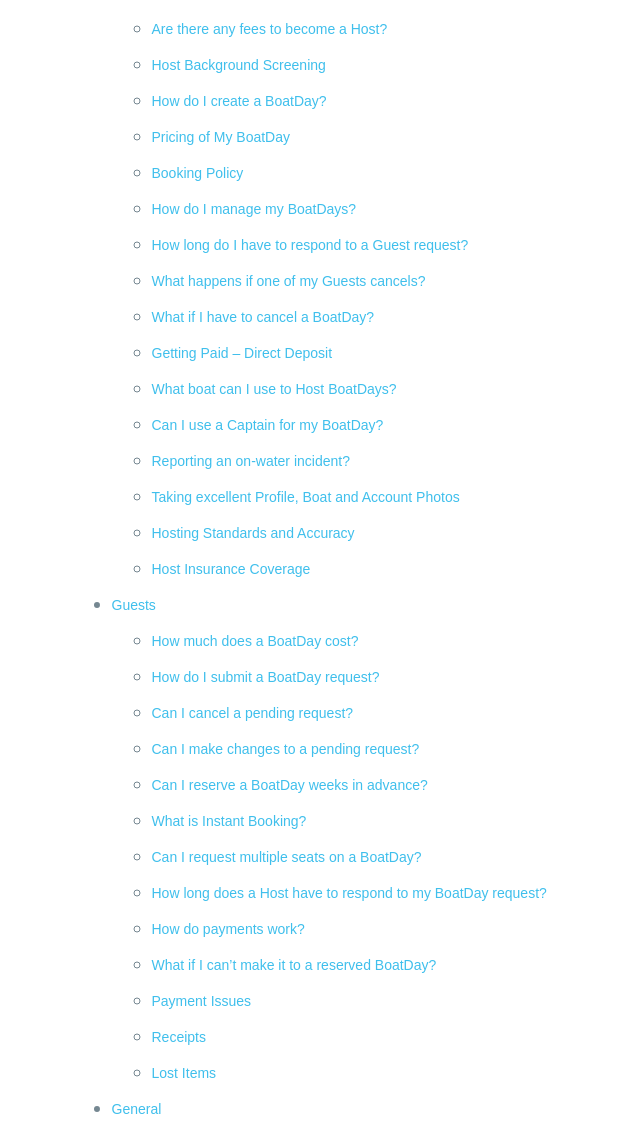
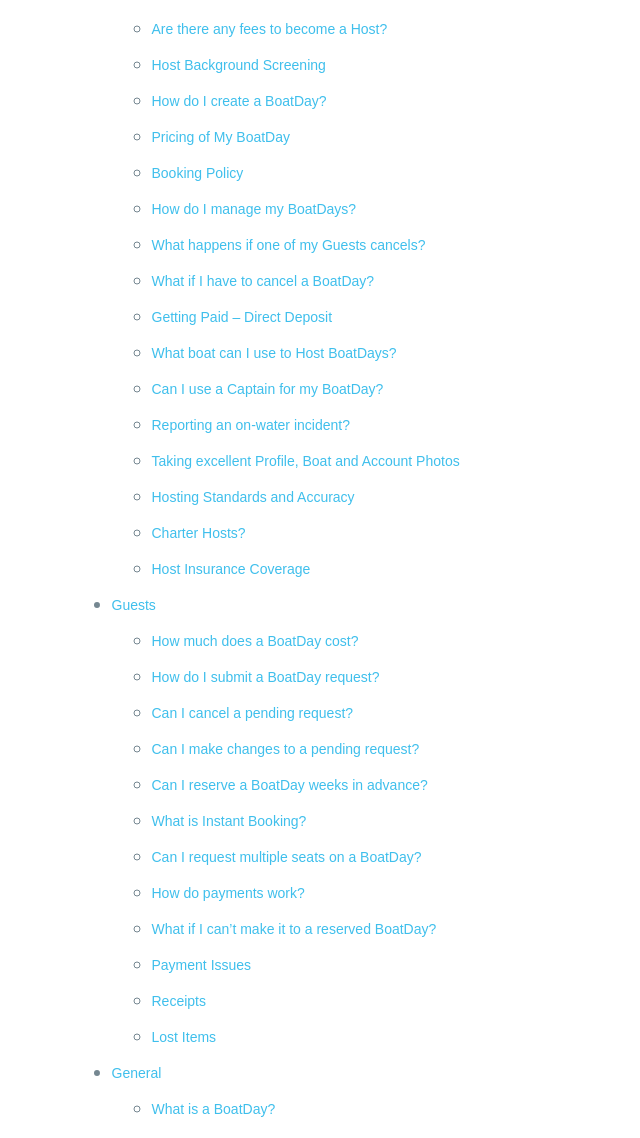
Before and after one commit to daniel-costa/boat-day-web, a PHP site: page /faq in a window 1280 px wide. Shown: the part 846-1984 px from the top of the page, without its empty margins (156-796 px from the left). Run offline with PHP 8.4, Linux system fonts and the light colour scheme; some libraries are stand-ins or nearby versions.

Commit message:
FAQ updated

```diff
--- a/www/faq.php
+++ b/www/faq.php
@@ -64,15 +64,16 @@
 							<li><a href="#hosts-5">Pricing of My BoatDay</a></li>
 							<li><a href="#hosts-6">Booking Policy</a></li>
 							<li><a href="#hosts-7">How do I manage my BoatDays?</a></li>
-							<li><a href="#hosts-8">How long do I have to respond to a Guest request?</a></li>
-							<li><a href="#hosts-9">What happens if one of my Guests cancels?</a></li>
-							<li><a href="#hosts-10">What if I have to cancel a BoatDay?</a></li>
-							<li><a href="#hosts-11">Getting Paid – Direct Deposit</a></li>
-							<li><a href="#hosts-12">What boat can I use to Host BoatDays?</a></li>
-							<li><a href="#hosts-13">Can I use a Captain for my BoatDay?</a></li>
-							<li><a href="#hosts-14">Reporting an on-water incident?</a></li>
-							<li><a href="#hosts-15">Taking excellent Profile, Boat and Account Photos</a></li>
-							<li><a href="#hosts-16">Hosting Standards and Accuracy</a></li>
+							<!-- <li><a href="#hosts-8">How long do I have to respond to a Guest request?</a></li> -->
+							<li><a href="#hosts-8">What happens if one of my Guests cancels?</a></li>
+							<li><a href="#hosts-9">What if I have to cancel a BoatDay?</a></li>
+							<li><a href="#hosts-10">Getting Paid – Direct Deposit</a></li>
+							<li><a href="#hosts-11">What boat can I use to Host BoatDays?</a></li>
+							<li><a href="#hosts-12">Can I use a Captain for my BoatDay?</a></li>
+							<li><a href="#hosts-13">Reporting an on-water incident?</a></li>
+							<li><a href="#hosts-14">Taking excellent Profile, Boat and Account Photos</a></li>
+							<li><a href="#hosts-15">Hosting Standards and Accuracy</a></li>
+							<li><a href="#hosts-16">Charter Hosts?</a></li>
 							<li><a href="#hosts-17">Host Insurance Coverage</a></li>
 						</ul>
 						<li><a href="#guests">Guests</a></li>
@@ -84,12 +85,12 @@
 							<li><a href="#guests-5">Can I reserve a BoatDay weeks in advance?</a></li>
 							<li><a href="#guests-6">What is Instant Booking?</a></li>
 							<li><a href="#guests-7">Can I request multiple seats on a BoatDay?</a></li>
-							<li><a href="#guests-8">How long does a Host have to respond to my BoatDay request?</a></li>
-							<li><a href="#guests-9">How do payments work?</a></li>
-							<li><a href="#guests-10">What if I can’t make it to a reserved BoatDay?</a></li>
-							<li><a href="#guests-11">Payment Issues</a></li>
-							<li><a href="#guests-12">Receipts</a></li>
-							<li><a href="#guests-13">Lost Items</a></li>
+							<!-- <li><a href="#guests-8">How long does a Host have to respond to my BoatDay request?</a></li> -->
+							<li><a href="#guests-8">How do payments work?</a></li>
+							<li><a href="#guests-9">What if I can’t make it to a reserved BoatDay?</a></li>
+							<li><a href="#guests-10">Payment Issues</a></li>
+							<li><a href="#guests-11">Receipts</a></li>
+							<li><a href="#guests-12">Lost Items</a></li>
 						</ul>
 						<li><a href="#general">General</a></li>
 						<ul>
@@ -233,7 +234,7 @@
 							<ul>
 								<li><u>Manual Book</u>: You want to review each individual seat request for your BoatDay and confirm or deny Guest’s manually.  When selecting this option, don’t forget to respond to requests <a href="#response">before they expire</a>.</li>
 								<li><u>Instant Book</u>: Automatically accept all Guest requests to join your BoatDay.  <a href="#instant">Instant Book</a> is a great option if you’re simply looking to fill your BoatDay calendar, and is great for Guests looking for instant or last minute confirmations.</li>
-								<li><u>Trusted Book</u>: It’s instant book for preferred Guests. Automatically accept bookings from previous Guests aboard your BoatDay, or from Guests above a 4 star rating.</li>
+								<li><u>Trusted Book</u>: : (coming soon) It’s instant book for preferred Guests. Automatically accept bookings from previous Guests aboard your BoatDay, or from Guests above a 4 star rating.</li>
 							</ul>
 							<div class="back-to-top">
 								<a href="#list-faq">back <span class="glyphicon glyphicon-chevron-up"></span></a>
@@ -247,7 +248,7 @@
 								<a href="#list-faq">back <span class="glyphicon glyphicon-chevron-up"></span></a>
 							</div>
 						</div>
-						<div id="hosts-8" class="sub-cat">
+						<!-- <div id="hosts-8" class="sub-cat">
 							<h2 id="response">How long do I have to respond to a Guest request?</h2>
 							<p>You have 24 hours to respond to a Guest’s seat request before it expires, by clicking the Accept or Decline button. Guests appreciate a prompt response, even if you cannot host them.</p>
 							<p>If you do not accept or decline a request within the allotted time, it will expire and your placement in search results and Host star rating may be negatively impacted. Expired requests cannot be reactivated.</p>
@@ -256,8 +257,8 @@
 							<div class="back-to-top">
 								<a href="#list-faq">back <span class="glyphicon glyphicon-chevron-up"></span></a>
 							</div>
-						</div>
-						<div id="hosts-9" class="sub-cat">
+						</div> -->
+						<div id="hosts-8" class="sub-cat">
 							<h2 id="cancellationPolicy">What happens if one of my Guests cancels?</h2>
 							<p>BoatDay allows Hosts to choose among three standardized cancellation policies (Flexible, Moderate, and Strict) that we will enforce to protect against Guest cancellations.  You will be able set the cancellation policy for each BoatDay from the “Create a BoatDay” screen accessible from your Host Dashboard.</p>
 							<ul>
@@ -270,7 +271,7 @@
 								<a href="#list-faq">back <span class="glyphicon glyphicon-chevron-up"></span></a>
 							</div>
 						</div>
-						<div id="hosts-10" class="sub-cat">
+						<div id="hosts-9" class="sub-cat">
 							<h2>What if I have to cancel a BoatDay?</h2>
 							<p>If you need to cancel a BoatDay for which there are confirmed Guests, it’s important to do so as soon as possible. To cancel, go to “My BoatDays” from your Host Dashboard, find the BoatDay you need to cancel, and click.</p>
 							<p>Canceling a Guest's reservation, or an entire BoatDay, can have serious implications on their experience, so, penalties will be applied for any cancellation that isn't due to an extenuating circumstance.</p>
@@ -284,7 +285,7 @@
 								<a href="#list-faq">back <span class="glyphicon glyphicon-chevron-up"></span></a>
 							</div>
 						</div>
-						<div id="hosts-11" class="sub-cat">
+						<div id="hosts-10" class="sub-cat">
 							<h2>Getting Paid – Direct Deposit</h2>
 							<p>All Hosts get paid via direct deposit (sorry, no checks). Host deposits will typically appear in your account within 5 to 7 days of payment confirmation by a Guest.</p>
 							<p>Your banking information is entered directly when creating your Host Account by entering your routing number, account number, and the name associated with your Bank Account. You can find this information on one of your personal checks, or get it by contacting your bank.</p>
@@ -297,14 +298,14 @@
 								<a href="#list-faq">back <span class="glyphicon glyphicon-chevron-up"></span></a>
 							</div>
 						</div>
-						<div id="hosts-12" class="sub-cat">
+						<div id="hosts-11" class="sub-cat">
 							<h2>What boat can I use to Host BoatDays?</h2>
 							<p>You are only authorized to use the vessel that was submitted to and approved by BoatDay, and that is named or scheduled on your personal insurance policy.</p>
 							<div class="back-to-top">
 								<a href="#list-faq">back <span class="glyphicon glyphicon-chevron-up"></span></a>
 							</div>
 						</div>
-						<div id="hosts-13" class="sub-cat">
+						<div id="hosts-12" class="sub-cat">
 							<h2>Can I use a Captain for my BoatDay?</h2>
 							<p>Yes! If you are a Host, and have a someone beside yourself who you trust to operate your Boat, you can register him or her as a Captain of your boat in a few easy steps:</p>
 							<div class="sub-sub-cat">
@@ -320,7 +321,7 @@
 								<a href="#list-faq">back <span class="glyphicon glyphicon-chevron-up"></span></a>
 							</div>
 						</div>
-						<div id="hosts-14" class="sub-cat">
+						<div id="hosts-13" class="sub-cat">
 							<h2>Reporting an on-water incident?</h2>
 							<p>If you experience an incident while on the water, once all passengers are safely ashore, use the Help Center from your Host Dashboard to report the accident. Upon receiving report of an accident, a member of our Trust and Safety Team should reach out to you to check in and see what action needs to be taken.</p>
 							<img src="images/helpCenter.png"/><br>
@@ -328,7 +329,7 @@
 								<a href="#list-faq">back <span class="glyphicon glyphicon-chevron-up"></span></a>
 							</div>
 						</div>
-						<div id="hosts-15" class="sub-cat">
+						<div id="hosts-14" class="sub-cat">
 							<h2>Taking excellent Profile, Boat and Account Photos</h2>
 							<div class="sub-sub-cat">
 								<h4>PROFILE PHOTO</h4>
@@ -379,6 +380,11 @@
 							</div>
 						</div>
 						<div id="hosts-17" class="sub-cat">
+							<h2 id="charterHost">Charter Hosts?</h2>
+							<p>Already use your boat to carry paying guests? Sign-up as a BoatDay Host to book even more profitable trips!  Great for booking more excursions, or simply filling up any extra room on your existing trips, enjoy the benefits of #betterboating for your business.</p>
+							<p>To verify your status as a charter host, select “I already use my boat to carry paying guests” when creating your BoatDay Host account. Simply submit a copy of your captain’s license and charter boat insurance during our quick and easy registration process, and you’re all set. </p>
+						</div>
+						<div id="hosts-18" class="sub-cat">
 							<h2>Host Insurance Coverage</h2>
 							<p>To help protect all Hosts and Guests on the platform, BoatDay requires all Hosts to maintain their own minimum <a href="#becomeHost">private boat insurance</a>.  But don’t worry, Host’s are also protected by our $500,000 excess liability policy for each BoatDay, covering injury to Guests while on a BoatDay. </p>
 							<div class="back-to-top">
@@ -410,13 +416,10 @@
 
 							<div class="sub-sub-cat">
 								<h4>1. REQUEST A SEAT</h4>
-								<p>Start by clicking the Request a Seat button. You’ll find the button on a BoatDay listing or in a message thread. Make sure to enter the number of Seats you would like to request, and confirm the payment method you will be using. Be sure to review all details from the request screen. We suggest you also include a message along with your request, it helps Host’s get to know you and what you’re looking for in a BoatDay.</p>
+								<p>Start by clicking the Request a Seat button. You’ll find the button at the bottom of each BoatDay listing. Make sure to enter the number of Seats you would like to request, and confirm the payment method you will be using.</p>
 								<p>If you do not want to complete your BoatDay request, either click the back button or close the app entirely.</p>
 							</div>
-							<div class="sub-sub-cat">
-								<h4>2. AGREE TO THE POLICIES AND TERMS</h4>
-								<p>You need to agree to the Terms and Conditions at the bottom of the request screen to officially submit your reservation request to a Host.</p>
-							</div>
+
 							<div class="sub-sub-cat">
 								<h4>3. WAIT FOR THE HOSTS RESPONSE</h4>
 								<p>Once you send your seat request, it does not mean your request has been accepted. Hosts have 24 hours to reply to a request.  If the host declines the request or the request expires, you can try requesting a BoatDay for that date with someone else.</p>
@@ -463,15 +466,15 @@
 								<a href="#list-faq">back <span class="glyphicon glyphicon-chevron-up"></span></a>
 							</div>
 						</div>
-						<div id="guests-8" class="sub-cat">
+						<!-- <div id="guests-8" class="sub-cat">
 							<h2>How long does a Host have to respond to my BoatDay request?</h2>
 							<p>Hosts have 24 hours to officially accept or decline a BoatDay request. You will receive a notification about the status of your request.  You may not request to join overlapping BoatDays (i.e. two BoatDays taking place at the same time).</p>
 							<p>If a Host accepts your request, you will appear as a confirmed Guest and have access to the group messaging function for that BoatDay. If a host declines your request or the request expires, you will be able to request alternative BoatDay’s on that day and time.</p>
 							<div class="back-to-top">
 								<a href="#list-faq">back <span class="glyphicon glyphicon-chevron-up"></span></a>
 							</div>
-						</div>
-						<div id="guests-9" class="sub-cat">
+						</div> -->
+						<div id="guests-8" class="sub-cat">
 							<h2 id="payment">How do payments work?</h2>
 							<p>When you create your BoatDay Account, you will be asked to input your payment information. From there, making and receiving payments for BoatDays is done quickly and easily through the platform, and is completely cash-free! </p>
 							<p>As a Guest, when your BoatDay is over, you will be prompted to confirm payment, and will have 24 hours to finalize your contribution. To show your appreciation for an amazing BoatDay, just hit the payment method and tap "+" to increase the contribution amount!</p>
@@ -488,7 +491,7 @@
 								<a href="#list-faq">back <span class="glyphicon glyphicon-chevron-up"></span></a>
 							</div>
 						</div>
-						<div id="guests-10" class="sub-cat">
+						<div id="guests-9" class="sub-cat">
 							<h2>What if I can’t make it to a reserved BoatDay?</h2>
 							<p>BoatDay allows hosts to choose among three standardized cancellation policies (Flexible, Moderate, and Strict) that we will enforce to protect both Guests and Hosts alike. Each BoatDay listing and confirmation on our will clearly state the cancellation policy for that BoatDay.</p>
 							<ul>
@@ -502,7 +505,7 @@
 								<a href="#list-faq">back <span class="glyphicon glyphicon-chevron-up"></span></a>
 							</div>
 						</div>
-						<div id="guests-11" class="sub-cat">
+						<div id="guests-10" class="sub-cat">
 							<h2>Payment Issues</h2>
 							<p>Our Payments team is standing by to investigate any payment issues you may have. Please contact us at <a href="mailto:payments@boatdayapp.com">payments@boatdayapp.com</a> with the following information:</p>
 							<ul>
@@ -517,14 +520,14 @@
 								<a href="#list-faq">back <span class="glyphicon glyphicon-chevron-up"></span></a>
 							</div>
 						</div>
-						<div id="guests-12" class="sub-cat">
+						<div id="guests-11" class="sub-cat">
 							<h2>Receipts</h2>
 							<p>You will automatically receive a payment receipt shortly after your payment has been confirmed. If you do not receive a receipt, or would like to have one resent, contact us at <a href="mailto:payments@boatdayapp.com">payments@boatdayapp.com</a>.</p>
 							<div class="back-to-top">
 								<a href="#list-faq">back <span class="glyphicon glyphicon-chevron-up"></span></a>
 							</div>
 						</div>
-						<div id="guests-13" class="sub-cat">
+						<div id="guests-12" class="sub-cat">
 							<h2>Lost Items</h2>
 							<p>If you accidentally leave something behind on a boat, don't worry, let us know and we'll help you find your item. Email us at <a href="mailto:Lostandfound@boatdayapp.com">Lostandfound@boatdayapp.com</a>, tell us what you left behind, the name of your Host and the date of your BoatDay, and we'll do our best to locate your lost item.</p>
 							<div class="back-to-top">
@@ -545,7 +548,8 @@
 						</div>
 						<div id="general-2" class="sub-cat">
 							<h2 id="contibution">What is a "contribution"?</h2>
-							<p>When a Host creates a BoatDay, they set the price or “contribution" for Guests on-board. This amount will be visible on the front of all BoatDay listings, as well as in the details for each BoatDay. As a Guest, once your BoatDay is finished, you have 24 hours to submit your contribution amount to your Host. If you don't submit your contribution within that time period, we take it as a sign that you enjoyed your BoatDay, and the app will automatically charge the contribution amount to your credit card on file.</p>
+							<p>When a Host creates a BoatDay, they set the price or “contribution" for Guests on-board. This amount will be visible on the front of all BoatDay listings, as well as in the details for each BoatDay.</p>
+							<p>For BoatDays hosted by <a href ="#charterHost">Charter Hosts</a>, the listed contribution will automatically be charged once the BoatDay is complete. For all other BoatDays, once the BoatDay is finished, you have 24 hours to submit a contribution amount to your Host. If you don't submit your contribution within that time period, we take it as a sign that you enjoyed your BoatDay, and the app will automatically charge the listed contribution amount to your credit card on file.</p>
 							<p>Had an amazing time with your Host, or a BoatDay that far exceeded your expectations? You can always show your appreciation to the Host by increasing your contribution. If you feel you must reduce your contribution, be sure to tell us why! Your feedback is valuable to us and the Hosts as we try to provide the best BoatDay experiences. Remember, Hosts rely on contributions in making their boats available to you, and contributions are key to providing BoatDay's unparalleled and affordable per-person prices.</p>
 							<div class="back-to-top">
 								<a href="#list-faq">back <span class="glyphicon glyphicon-chevron-up"></span></a>
```
